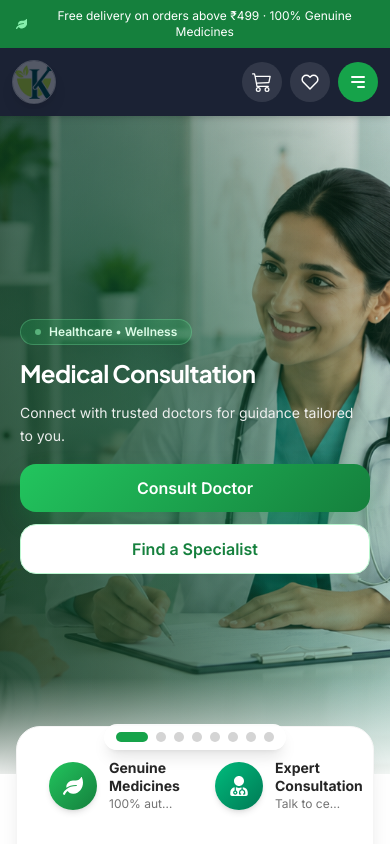
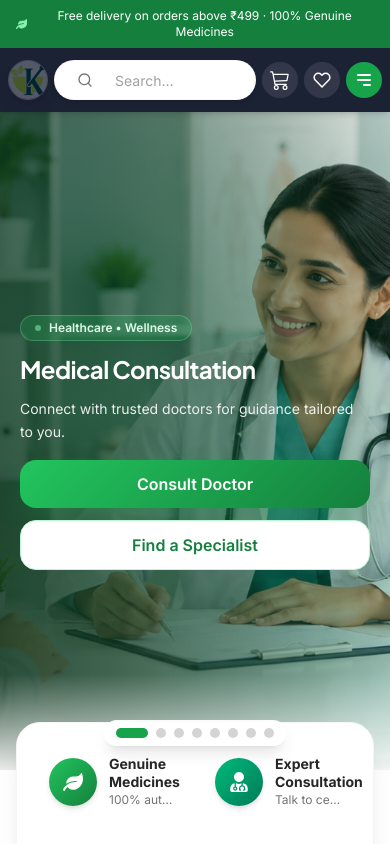
Before and after one commit to Asish2404/Kent-Homoeopathy, a React (Vite) app in the folder Project/: page / in a window 390 px wide. Shown: the top 844 px of the page. Built offline with nearby package versions, Linux system fonts and the light colour scheme.

Commit message:
refactor(Navbar): enhance layout and spacing for improved aesthetics and usability

```diff
--- a/Project/src/components/Navbar.jsx
+++ b/Project/src/components/Navbar.jsx
@@ -96,18 +96,18 @@ const Navbar = () => {
         className={`w-full bg-[var(--neutral-900)]/95 backdrop-blur-md sticky top-0 z-50 transition-all duration-300
                     ${scrolled ? "shadow-xl py-2" : "shadow-md py-3 md:py-4"}`}
       >
-        <div className="max-w-[1400px] mx-auto px-3 sm:px-6 lg:px-8">
-          <div className="flex items-center justify-between gap-2 sm:gap-3 w-full flex-nowrap">
+        <div className="max-w-[1400px] mx-auto px-2 xs:px-3 sm:px-6 lg:px-8">
+          <div className="flex items-center justify-between gap-1.5 sm:gap-3 w-full flex-nowrap">
             {/* Logo */}
             <button
               type="button"
-              className="flex items-center gap-2 sm:gap-3 cursor-pointer group focus:outline-none flex-shrink-0 min-w-0 sm:min-w-[200px]"
+              className="flex items-center gap-1.5 sm:gap-3 cursor-pointer group focus:outline-none flex-shrink-0 min-w-0 sm:min-w-[200px]"
               onClick={() => navigate("/")}
             >
               <img
                 src={KentLogo}
                 alt="Kent Homoeopharmacy"
-                className="w-11 h-11 sm:w-[56px] sm:h-[56px] rounded-2xl border border-white/20 shadow-lg shadow-[var(--brand-700)]/30 object-cover"
+                className="w-10 h-10 sm:w-[56px] sm:h-[56px] rounded-2xl border border-white/20 shadow-lg shadow-[var(--brand-700)]/30 object-cover"
               />
 
               <div className="hidden sm:block leading-none whitespace-nowrap">
@@ -121,11 +121,11 @@ const Navbar = () => {
             </button>
 
             {/* Shared universal search */}
-            <div className="hidden sm:flex flex-1 justify-center max-w-[320px] md:max-w-[360px]">
-              <div className="w-full h-[48px]">
+            <div className="flex-1 flex justify-center min-w-0 max-w-[220px] sm:max-w-[320px] md:max-w-[360px]">
+              <div className="w-full h-[40px] sm:h-[48px]">
                 <SearchBox
                   className="h-full w-full flex items-center gap-2 bg-white rounded-full px-2 shadow-md border border-neutral-100/70 focus-within:ring-4 focus-within:ring-[var(--brand-200)] transition"
-                  placeholder="Search medicines, brands..."
+                  placeholder="Search..."
                   ariaLabel="Universal Search"
                 />
               </div>
@@ -310,10 +310,10 @@ const Navbar = () => {
             </div>
 
             {/* Mobile right cluster */}
-            <div className="flex lg:hidden items-center gap-2">
+            <div className="flex lg:hidden items-center gap-1.5 sm:gap-2">
               <NavLink
                 to="/Cart"
-                className="relative w-10 h-10 rounded-full bg-white/10 flex items-center justify-center text-white"
+                className="relative w-9 h-9 sm:w-10 sm:h-10 rounded-full bg-white/10 flex items-center justify-center text-white"
               >
                 <BsCart3 className="text-xl" />
                 {totalCount > 0 && (
@@ -326,7 +326,7 @@ const Navbar = () => {
               <button
                 type="button"
                 onClick={handleWishlistOpen}
-                className="relative w-10 h-10 rounded-full bg-white/10 hover:bg-white/15 flex items-center justify-center text-white"
+                className="relative w-9 h-9 sm:w-10 sm:h-10 rounded-full bg-white/10 hover:bg-white/15 flex items-center justify-center text-white"
                 aria-label="Wishlist"
               >
                 <FiHeart className="text-lg" />
@@ -340,7 +340,7 @@ const Navbar = () => {
               <button
                 type="button"
                 onClick={() => setMenuOpen(!menuOpen)}
-                className="w-10 h-10 rounded-full bg-[var(--brand-600)] hover:bg-[var(--brand-700)] flex items-center justify-center text-white transition"
+                className="w-9 h-9 sm:w-10 sm:h-10 rounded-full bg-[var(--brand-600)] hover:bg-[var(--brand-700)] flex items-center justify-center text-white transition"
                 aria-label="Toggle menu"
               >
                 {menuOpen ? (
@@ -363,14 +363,6 @@ const Navbar = () => {
                      shadow-2xl z-40 animate-fade-in
                      max-h-[calc(100vh-88px)] overflow-y-auto"
         >
-          <div className="sm:hidden mb-2">
-            <SearchBox
-              className="h-[48px] w-full flex items-center gap-2 bg-white rounded-full px-2 shadow-md border border-neutral-100/70 focus-within:ring-4 focus-within:ring-[var(--brand-200)] transition"
-              placeholder="Search medicines, brands..."
-              ariaLabel="Universal Search"
-            />
-          </div>
-
           <NavLink
             to="/"
             onClick={() => setMenuOpen(false)}
```
